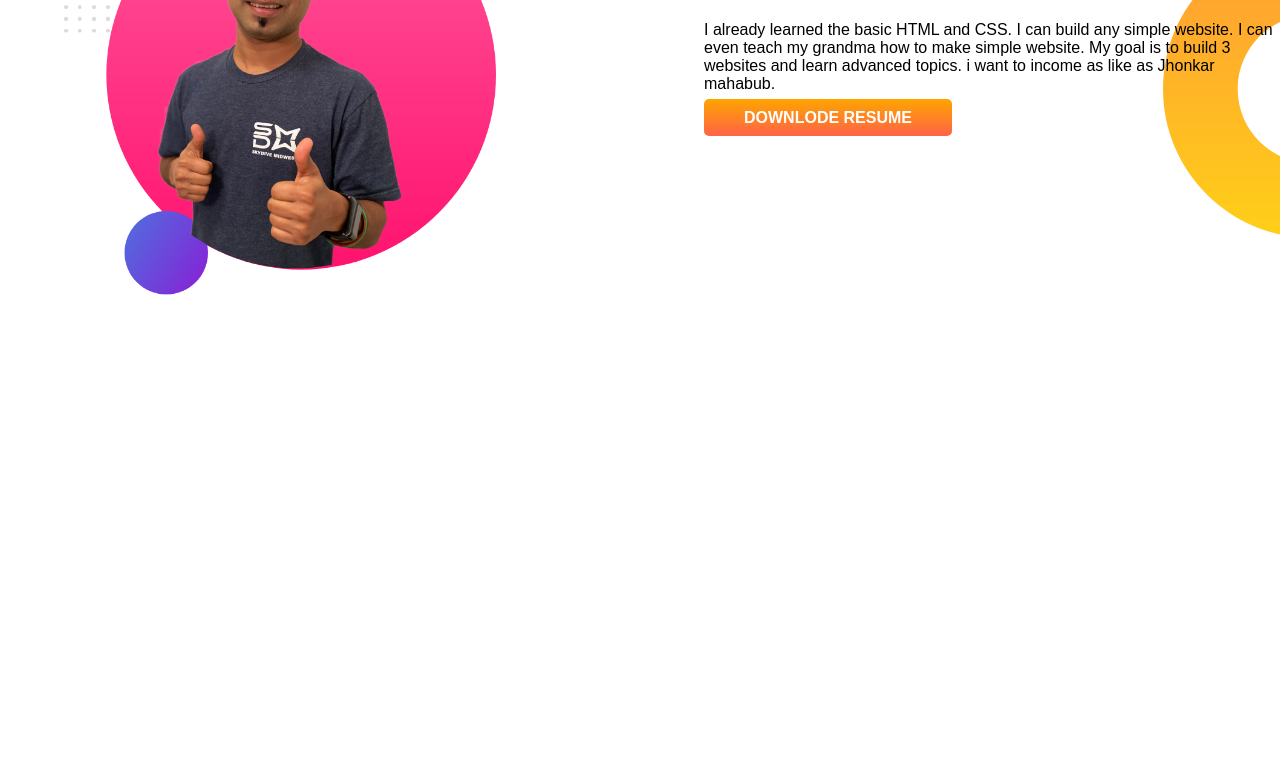
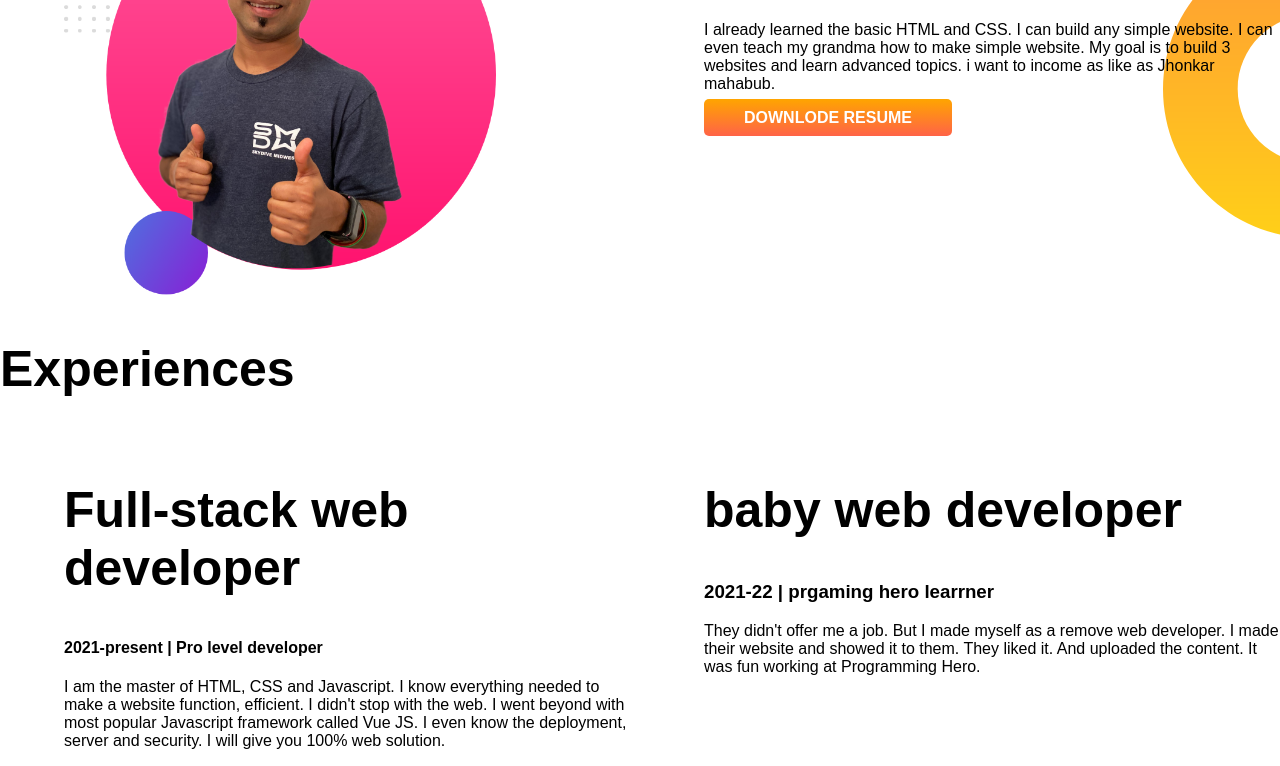
Before and after one commit to ahosanhabib786/developer-portfolio, a plain HTML site: page index.html in a window 1280 px wide. Shown: the part 553-1319 px from the top of the page. Before the commit the page ends 852 px from the top, so only its background shows below. Drawn offline with Linux system fonts and the light colour scheme.

Commit message:
half of exp

```diff
--- a/index.html
+++ b/index.html
@@ -11,7 +11,7 @@
     <link rel="stylesheet" href="style.css">
 </head>
 <body>
-    <section class="top-banner">
+    <section class="top-banner flexible-container">
         <div class="half-width">
             <h1>Welcome To </h1>
             <h1> <span class="name-color" >Ahosan Habib</span> world!</h1>
@@ -24,7 +24,7 @@
             <img src="images/my-bg.png" alt="my photo">
         </div>
     </section>
-    <section class="dream-big">
+    <section class="dream-big flexible-container">
         <div class="half-width">
             <img src="images/jhankar2.png" alt="">
         </div>
@@ -38,6 +38,26 @@
             <a class="link-button" target="_blank" href="">DOWNLODE RESUME</a>
         </div>
     </section>
+    <section class="exp" >
+        <h1>Experiences</h1>
+        <div class="flexible-container">
+            <div class="half-width">
+                <h1>Full-stack web developer</h1>
+                <h4>2021-present | Pro level developer</h4>
+                <P>I am the master of HTML, CSS and Javascript. I know everything needed to make a website function, efficient. I didn't stop with the web. I went beyond with most popular Javascript framework called Vue JS. I even know the deployment, server and security. I will give you 100% web solution.</P>
+            </div>
+            <div class="half-width">
+                <h1>baby web developer</h1>
+                <h3>2021-22 | prgaming hero learrner</h3>
+                <p>
+                    They didn't offer me a job. But I made myself as a remove web developer. I made their website and showed it to them. They liked it. And uploaded the content. It was fun working at Programming Hero.
+
+                </p>
+
+
+            </div>
+        </div>
+    </section>
 
 
 
--- a/style.css
+++ b/style.css
@@ -8,7 +8,7 @@ h1{
 .name-color{
     color: orange;
 }
-section{
+.flexible-container{
     display: flex;
 }
 .half-width{
```
